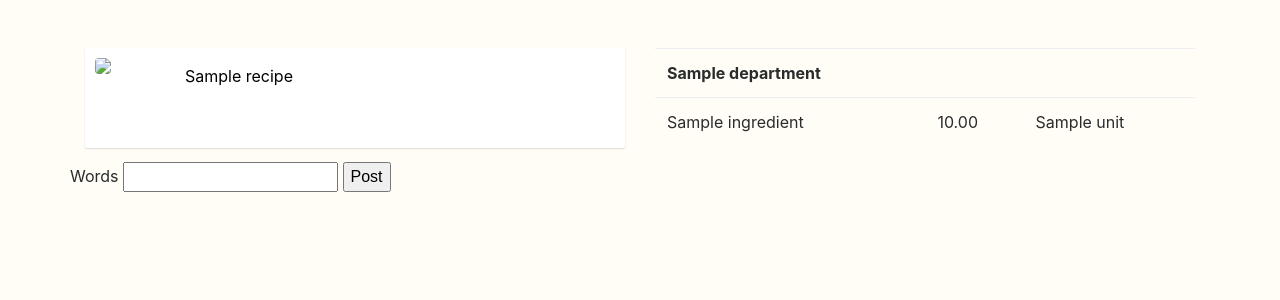
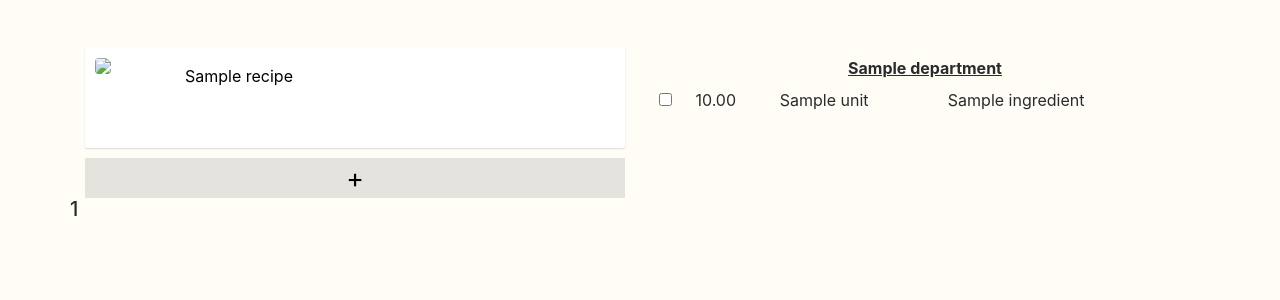
Before and after one commit to lazydancer/Parsley-for-Style, a Django app: template plan/templates/plan/index.html in a window 1280 px wide. Shown: the part 56-356 px from the top of the page. Run offline with Django 3.2, Linux system fonts and the light colour scheme; the template is opened without the code that fills it: most values are stand-ins (such as "Sample title", 1, 10 or a date in 2020); some libraries are stand-ins or nearby versions.

Commit message:
added add recipe which adds another recipe to the session.

```diff
--- a/plan/static/plan/starter-template.css
+++ b/plan/static/plan/starter-template.css
@@ -23,3 +23,14 @@ body {
 	padding-top:1rem;
 	margin-left:100px;
 }
+
+.table td, .table th {
+	border-top: none;
+	padding: 0.25rem;
+}
+
+.table th {
+	text-align: center;
+	text-decoration: underline;
+	padding-top: 0.5rem;
+}
--- a/plan/templates/plan/index.html
+++ b/plan/templates/plan/index.html
@@ -10,11 +10,14 @@
         <div class="item rounded">
           <img src="http://via.placeholder.com/80x80" class="food_image rounded">
           <div class="the-text">
-            <p style="color:black">{{ recipe.title }}</h4>
+            <p style="color:black">{{ recipe.title }}</p>
           </div>
         </div>
       </a>
     {% endfor %}
+    <a href="recipes">
+          <div style="height: 40px; text-align: center; background: rgba(0,0,0,0.1); color: black; font-size: 20pt">+</div>
+    </a>
     </div>
 
 {% endif %}
@@ -26,30 +29,25 @@
           {% for ingredient in ingredient_group %}
           {% if forloop.first %}
             <tr>
-              <th>{{ ingredient.component.department }}</th>
-              <th></th>
-              <th></th>
+              <th colspan="4">{{ ingredient.component.department }}</th>
             </tr>
           {% endif %}
 
             <tr>
-              <td>{{ ingredient.name }}</td>
+              <td><input type="checkbox" name="myTextEditBox" value="checked"
+      style="margin-left:auto; margin-right:auto;"></td>
               <td>{{ ingredient.amount|floatformat:2 }}</td>
               <td>{{ ingredient.unit }}</td>
+              <td>{{ ingredient.name }}</td>
             </tr>
           {% endfor %}
           {% endfor %}
           </tbody>
         </table>
+
       </div><!--grocery-->
     </div>
-    <form action="ajax/test/" method="POST" id="post-form">
-      {% csrf_token %}
-      <div class="fieldWrapper">
-          Words
-      <input type="text" id="post-text">
-      <input type="submit" value="Post">
-    </form>
+    <h5> {{ num_visits}}</h5>
   </div>
 
 
--- a/plan/urls.py
+++ b/plan/urls.py
@@ -5,5 +5,6 @@ from . import views
 urlpatterns = [
     url(r'^$', views.index, name='index'),
     url(r'^(?P<pk>[0-9]+)/$', views.DetailView.as_view(), name='detail'),
-    url(r'^ajax/test/$', views.ajax_test, name='ajax_test'),
+    url(r'^recipes/$', views.RecipeListView.as_view(), name='recipes'),
+    url(r'^addrecipe/$', views.addRecipe, name='addRecipe'),
 ]
```
Also changed, not shown: plan/views.py (+36 -19 lines).
